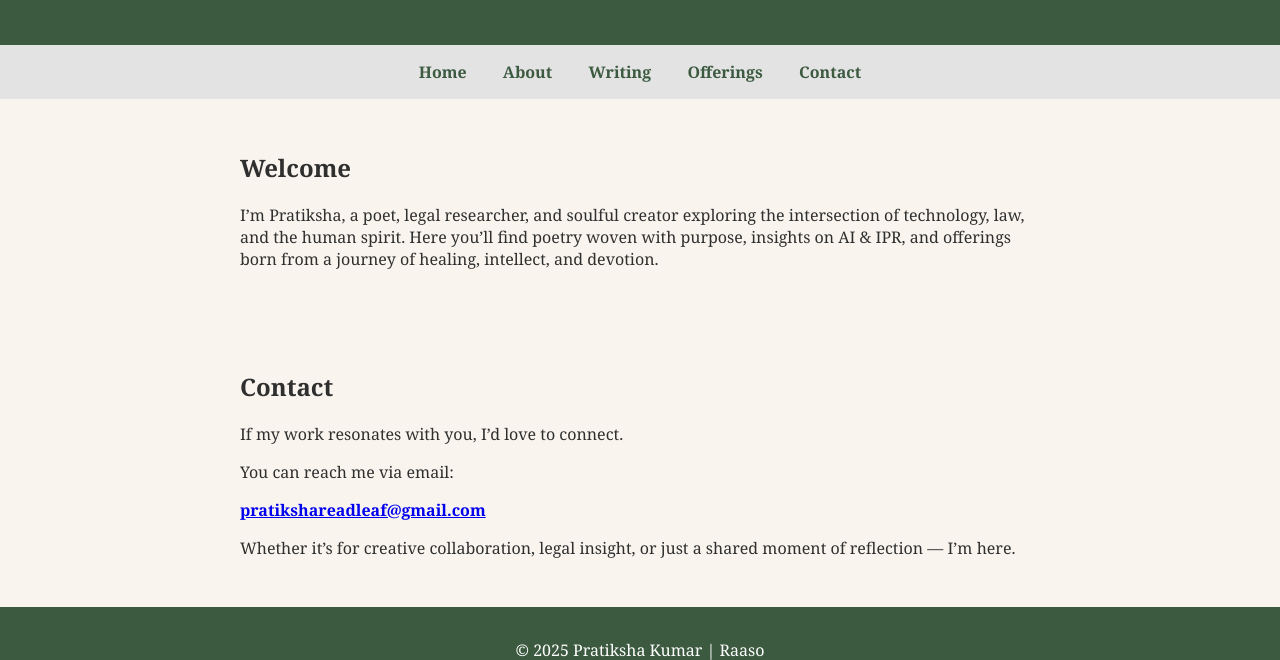
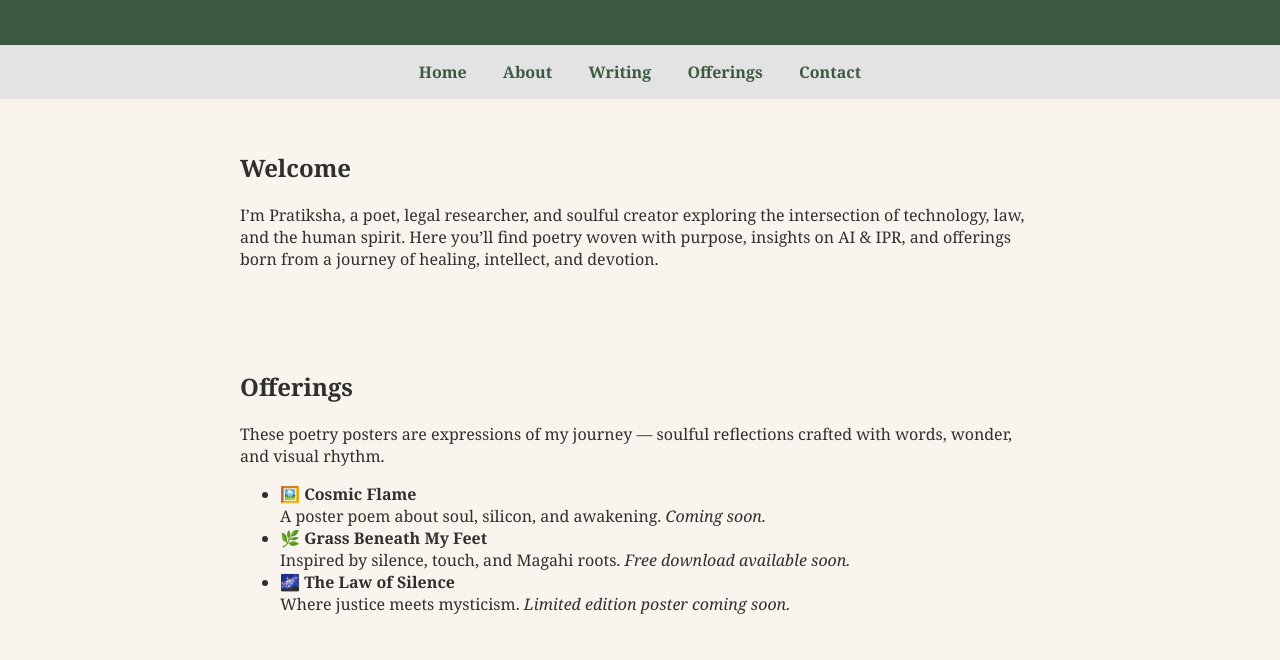
Before and after one commit to Pratiksha-reflections/Pratiksha-website, a plain HTML site: page index.html in a window 1280 px wide. Shown: the part 143-803 px from the top of the page. Drawn offline with Linux system fonts and the light colour scheme.

Commit message:
Update index.html

```diff
--- a/index.html
+++ b/index.html
@@ -63,6 +63,26 @@
     <p>I’m Pratiksha, a poet, legal researcher, and soulful creator exploring the intersection of technology, law, and the human spirit. Here you’ll find poetry woven with purpose, insights on AI & IPR, and offerings born from a journey of healing, intellect, and devotion.</p>
 </section>
 
+    <section id="offerings">
+  <h2>Offerings</h2>
+  <p>These poetry posters are expressions of my journey — soulful reflections crafted with words, wonder, and visual rhythm.</p>
+
+  <ul>
+    <li>
+      <strong>🖼️ Cosmic Flame</strong><br>
+      A poster poem about soul, silicon, and awakening. <em>Coming soon.</em>
+    </li>
+    <li>
+      <strong>🌿 Grass Beneath My Feet</strong><br>
+      Inspired by silence, touch, and Magahi roots. <em>Free download available soon.</em>
+    </li>
+    <li>
+      <strong>🌌 The Law of Silence</strong><br>
+      Where justice meets mysticism. <em>Limited edition poster coming soon.</em>
+    </li>
+  </ul>
+</section>
+
 <section id="contact">
   <h2>Contact</h2>
   <p>If my work resonates with you, I’d love to connect.</p>
```
